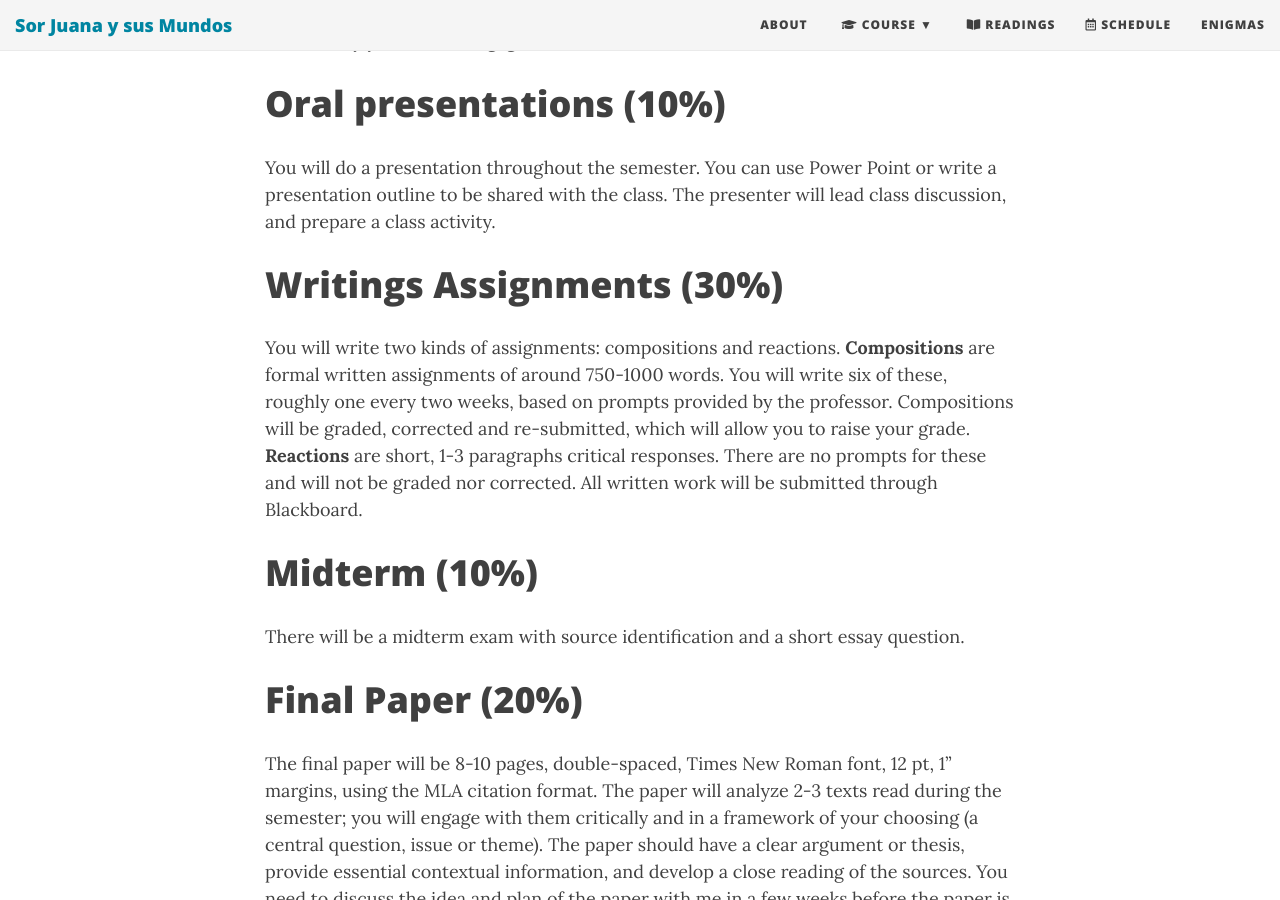
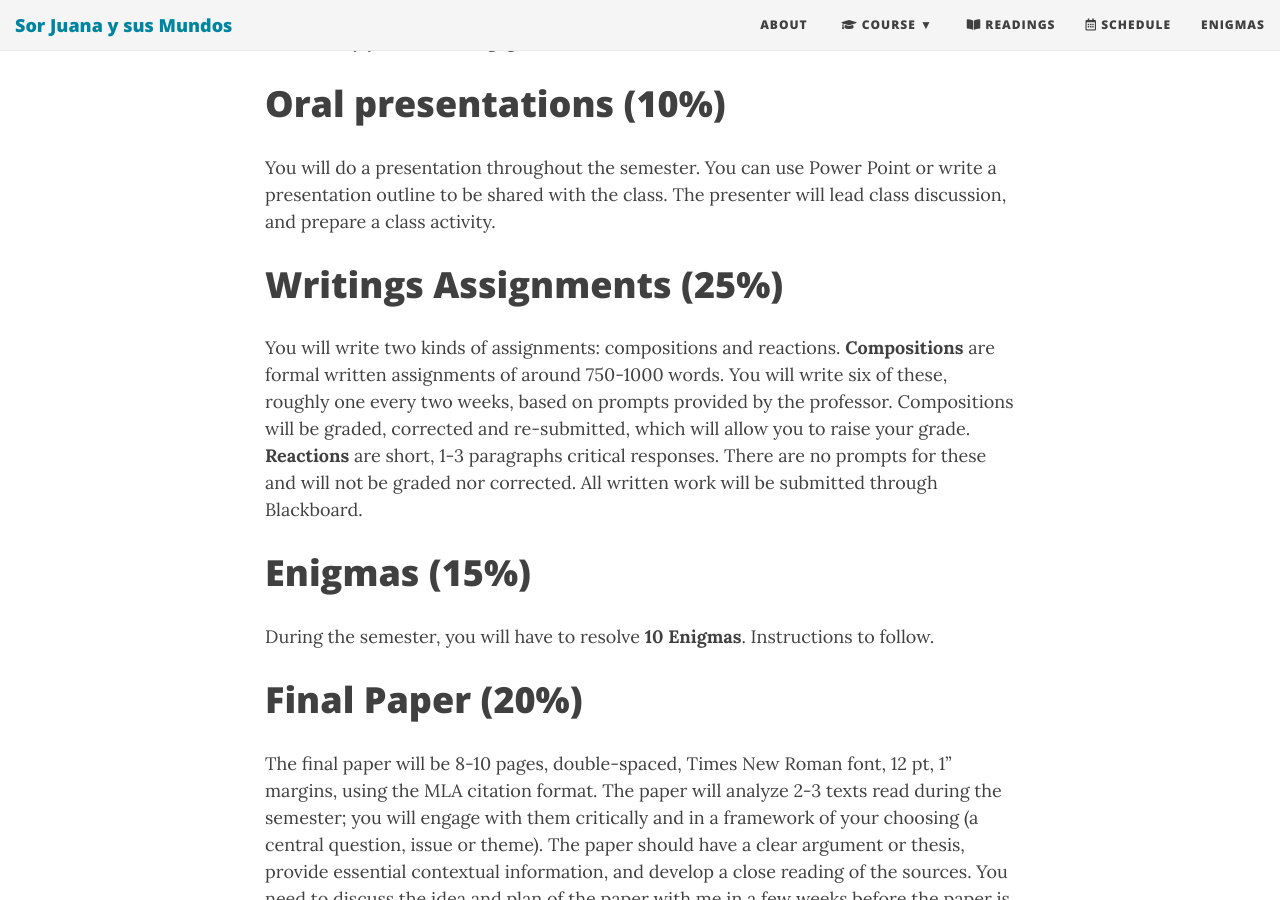
Before and after one commit to Hipomenes/sorjuana, a Jekyll site: the page built from grading.md, in a window 1280 px wide and 900 px high, scrolled down 512 px. Built offline with Jekyll 4.4.1, drawn with Linux system fonts in a browser that asks for light colours; nearby versions of some CDN libraries.

Commit message:
Update grading.md

```diff
--- a/grading.md
+++ b/grading.md
@@ -13,13 +13,13 @@ This course is **not a lecture but a seminar**: you are expected to do all readi
 # Oral presentations (10%)
 You will do a presentation throughout the semester. You can use Power Point or write a presentation outline to be shared with the class. The presenter will lead class discussion, and prepare a class activity.
 
-# Writings Assignments (30%)
+# Writings Assignments (25%)
 
 You will write two kinds of assignments: compositions and reactions. **Compositions** are formal written assignments of around 750-1000 words. You will write six of these, roughly one every two weeks, based on prompts provided by the professor. Compositions will be graded, corrected and re-submitted, which will allow you to raise your grade. **Reactions** are short, 1-3 paragraphs critical responses. There are no prompts for these and will not be graded nor corrected. All written work will be submitted through Blackboard.
 
-# Midterm (10%)
+# Enigmas (15%)
 
-There will be a midterm exam with source identification and a short essay question.
+During the semester, you will have to resolve **10 Enigmas**. Instructions to follow.
 
 # Final Paper (20%)
 
```
